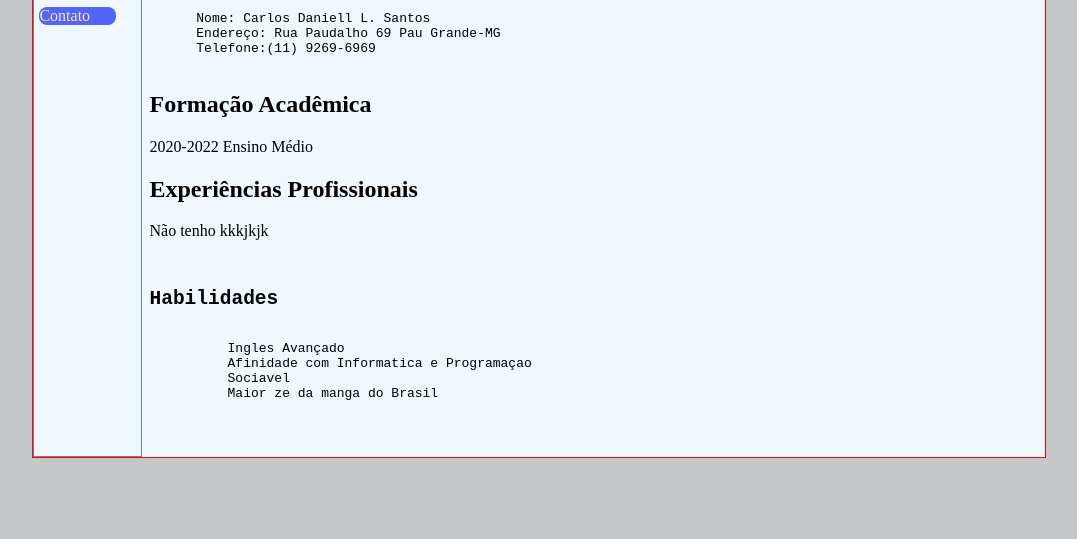
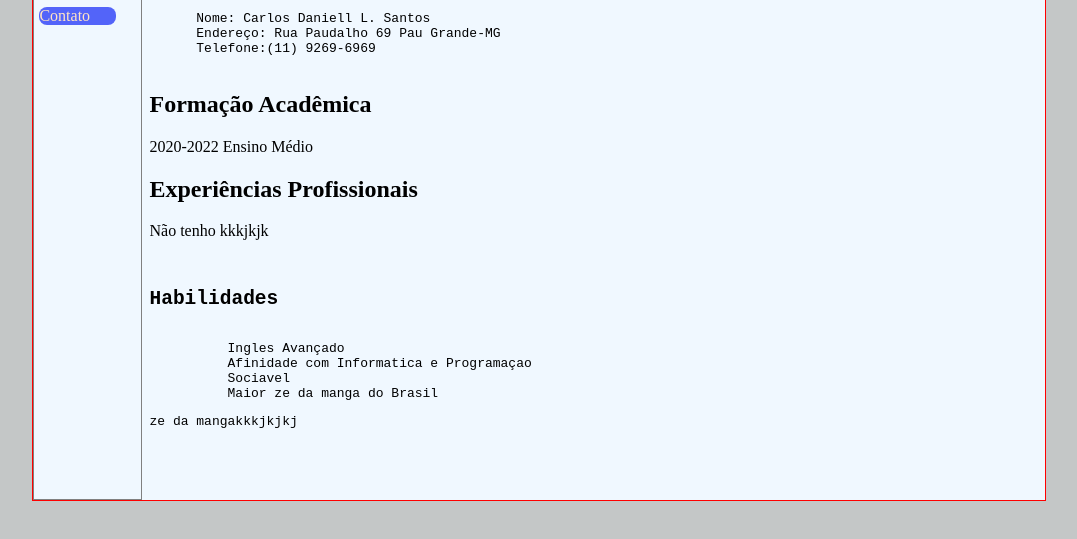
Before and after one commit to Carlol6969/Piratas-Filmes, a plain HTML site: page Currículo.html in a window 1280 px wide. Shown: the part 125-664 px from the top of the page, without its empty margins (101-1178 px from the left). Drawn offline with Linux system fonts and the light colour scheme.

Commit message:
segundo commit

```diff
--- a/Currículo.html
+++ b/Currículo.html
@@ -67,8 +67,10 @@
           Ingles Avançado
           Afinidade com Informatica e Programaçao
           Sociavel
-          Maior ze da manga do Brasil  </p>
+          Maior ze da manga do Brasil  </p><p>ze da mangakkkjkjkj</p>
+
           </pre>
+
 
 
 
```
Also changed, not shown: Contato.html (+1 -1 lines).
